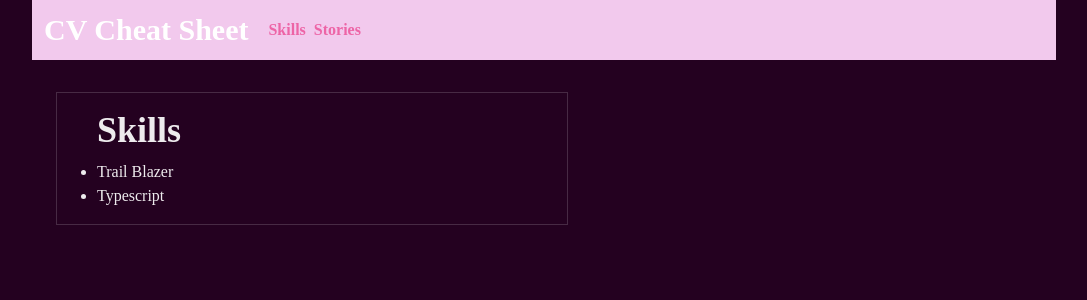
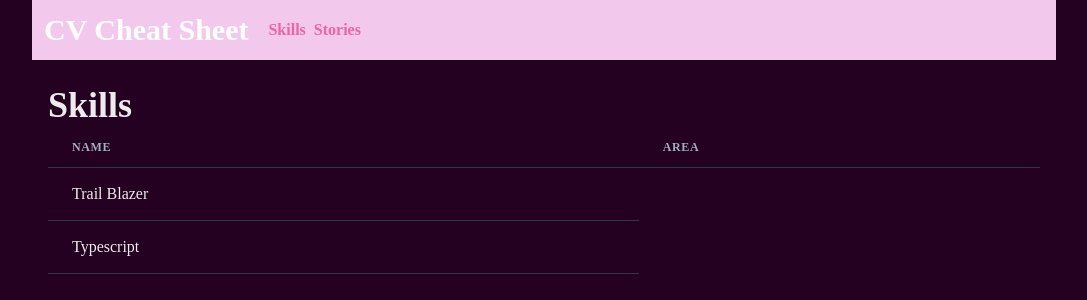
Before and after one commit to skandog/cvcs, a React (Create React App) app: page / in a window 1280 px wide. Shown: the top 300 px of the page, without its empty margins (96-1183 px from the left). Built offline with nearby package versions, Linux system fonts and the light colour scheme; no server answers.

Commit message:
converted skillslist to a table, need to check tests still run#

```diff
--- a/src/components/SkillsList.tsx
+++ b/src/components/SkillsList.tsx
@@ -1,5 +1,16 @@
 import {useEffect} from 'react';
 import {Skill} from '../lib/skills';
+import {
+  Table,
+  Thead,
+  Tbody,
+  Tfoot,
+  Tr,
+  Th,
+  Td,
+  TableCaption,
+  TableContainer,
+} from '@chakra-ui/react';
 
 export interface Props {
   loadSkills: () => void;
@@ -14,11 +25,25 @@ const SkillsList = ({loadSkills, skills}: Props) => {
 
   return (
     <div className="skills-list">
-      <ul>
-        {skills?.map(skill => (
-          <li key={skill.id}>{skill.name}</li>
-        ))}
-      </ul>
+      <TableContainer>
+        <Table variant="simple">
+          <Thead>
+            <Tr>
+              <Th>Name</Th>
+              <Th>Area</Th>
+            </Tr>
+          </Thead>
+          <Tbody>
+            {skills.map(skill => {
+              return (
+                <Tr>
+                  <Td>{skill.name}</Td>
+                </Tr>
+              );
+            })}
+          </Tbody>
+        </Table>
+      </TableContainer>
     </div>
   );
 };
--- a/src/components/SkillsScreen.tsx
+++ b/src/components/SkillsScreen.tsx
@@ -9,10 +9,8 @@ export default function SkillsScreen() {
 
   return (
     <div>
-      <Card>
-        <Heading>Skills</Heading>
-        <SkillsList loadSkills={() => {}} skills={skills} />
-      </Card>
+      <Heading>Skills</Heading>
+      <SkillsList loadSkills={() => {}} skills={skills} />
     </div>
   );
 }
```
